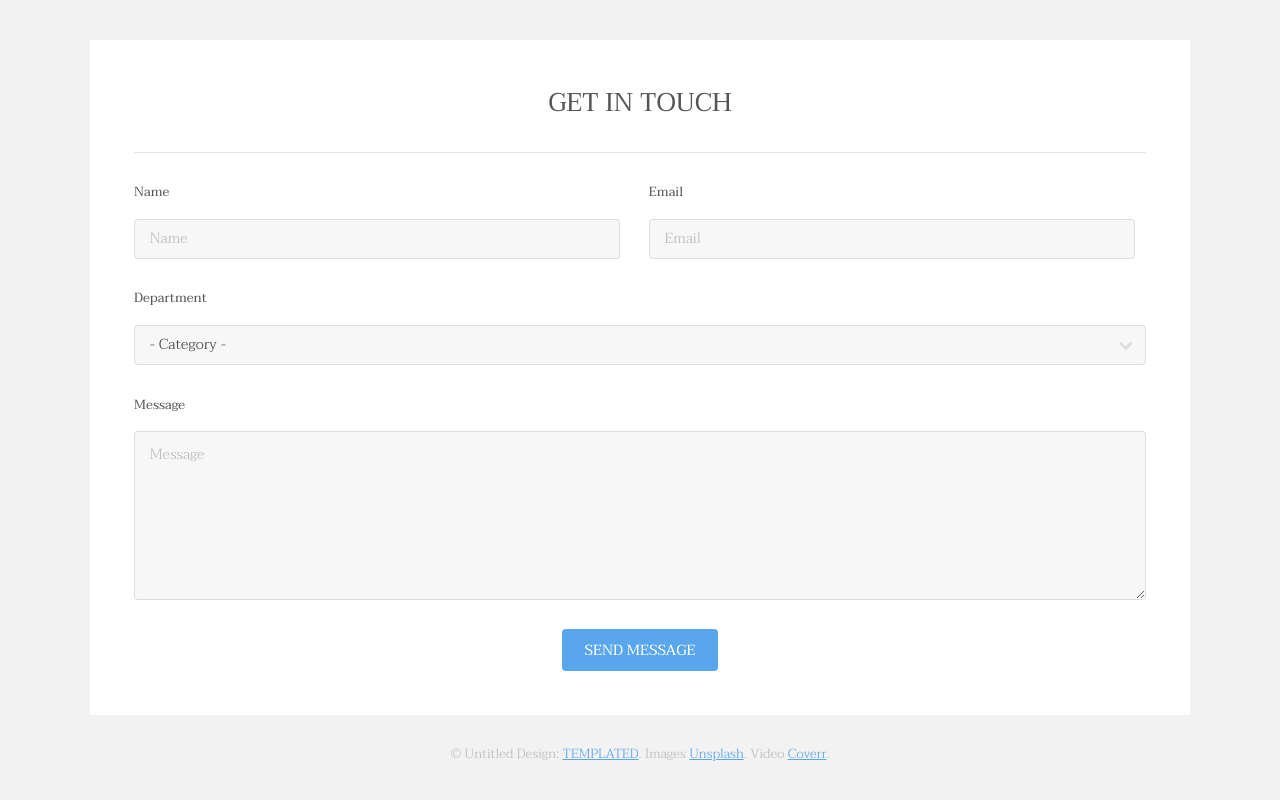
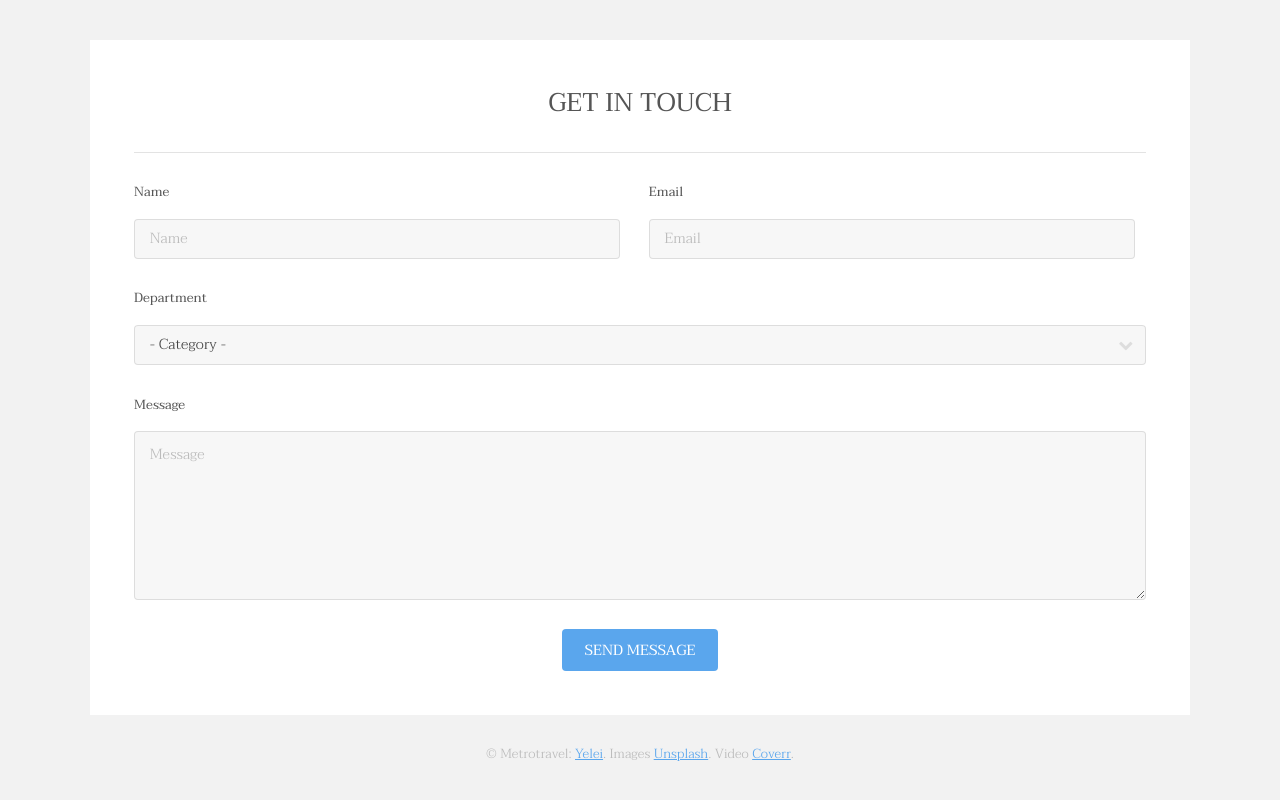
Before and after one commit to busmaic/-04_REP_METROPOLITA, a plain HTML site: page index.html in a window 1280 px wide. Shown: the part 3231-4031 px from the top of the page. Drawn offline with Linux system fonts and the light colour scheme.

Commit message:
cambios de pie de pagina por Yelei

```diff
--- a/index.html
+++ b/index.html
@@ -194,7 +194,7 @@
 						</div>
 					</section>
 					<div class="copyright">
-						&copy; Untitled Design: <a href="https://templated.co/">TEMPLATED</a>. Images <a href="https://unsplash.com/">Unsplash</a>. Video <a href="http://coverr.co/">Coverr</a>.
+						&copy; Metrotravel: <a href="https://templated.co/">Yelei</a>. Images <a href="https://unsplash.com/">Unsplash</a>. Video <a href="http://coverr.co/">Coverr</a>.
 					</div>
 				</div>
 			</footer>
```
